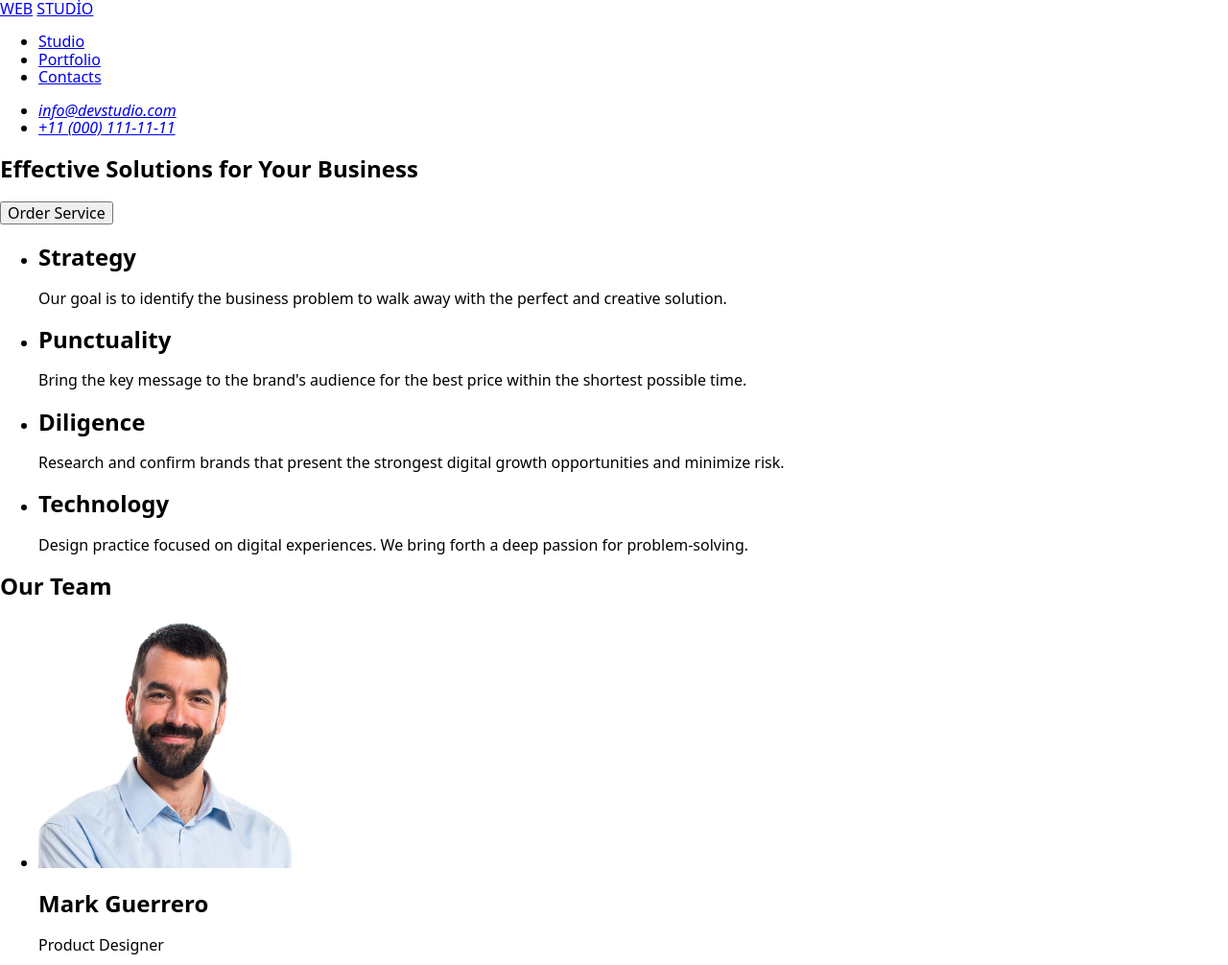
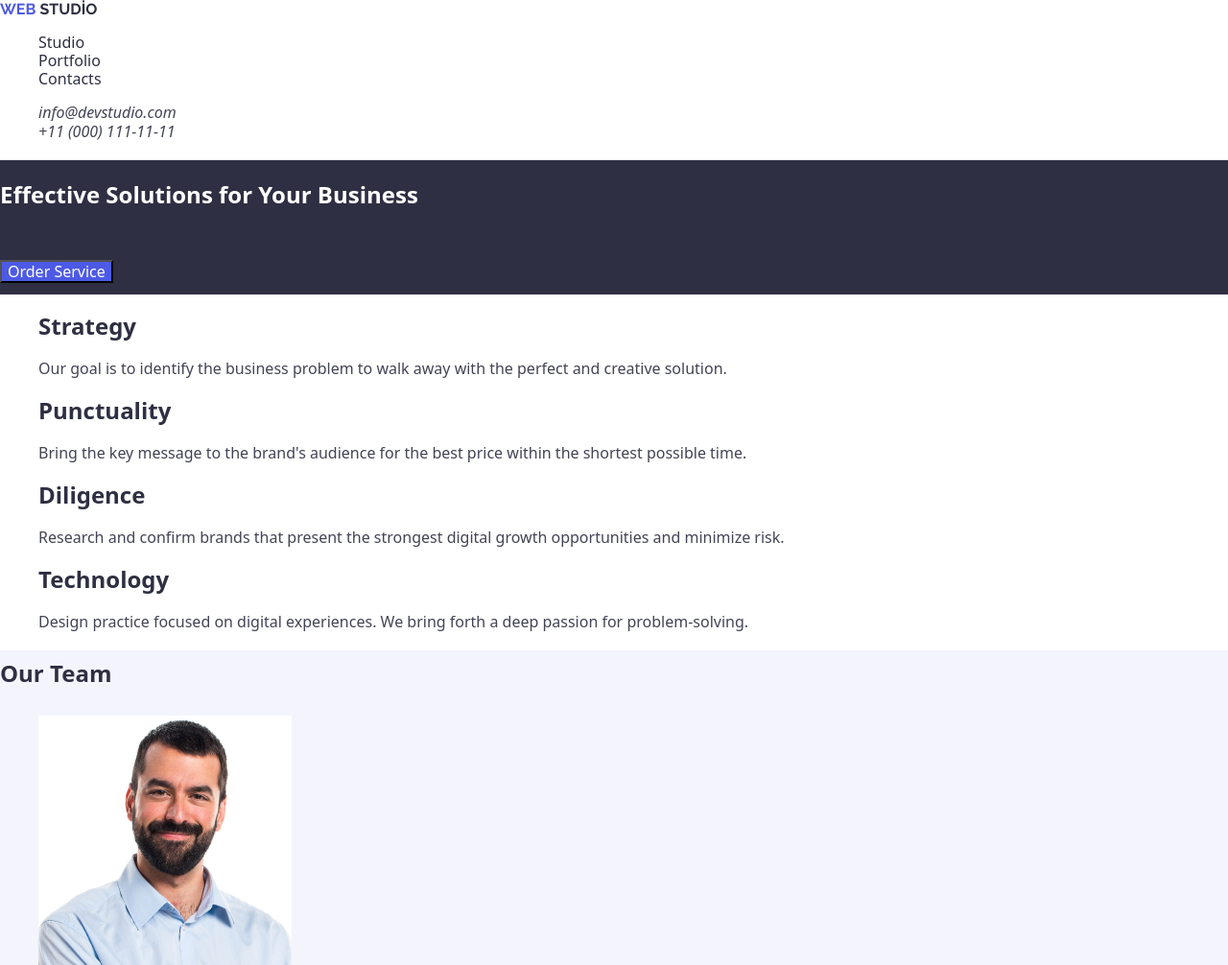
Before and after one commit to HmzT270/goit-markup-hw-02, a plain HTML site: page index.html in a window 1280 px wide. Shown: the top 1006 px of the page at 96% size. Drawn offline with nearby package versions, Linux system fonts and the light colour scheme.

Commit message:
Update index.html

```diff
--- a/index.html
+++ b/index.html
@@ -14,7 +14,7 @@
       rel="stylesheet"
       href="https://fonts.googleapis.com/css2?family=Roboto:ital,wght@0,100;0,300;0,400;0,500;0,700;0,900;1,100;1,300;1,400;1,500;1,700;1,900&display=swap"
     />
-    <link rel="stylesheet" href="css/styles4.css" />
+    <link rel="stylesheet" href="css/styles.css" />
 
     <link
       rel="stylesheet"
```
